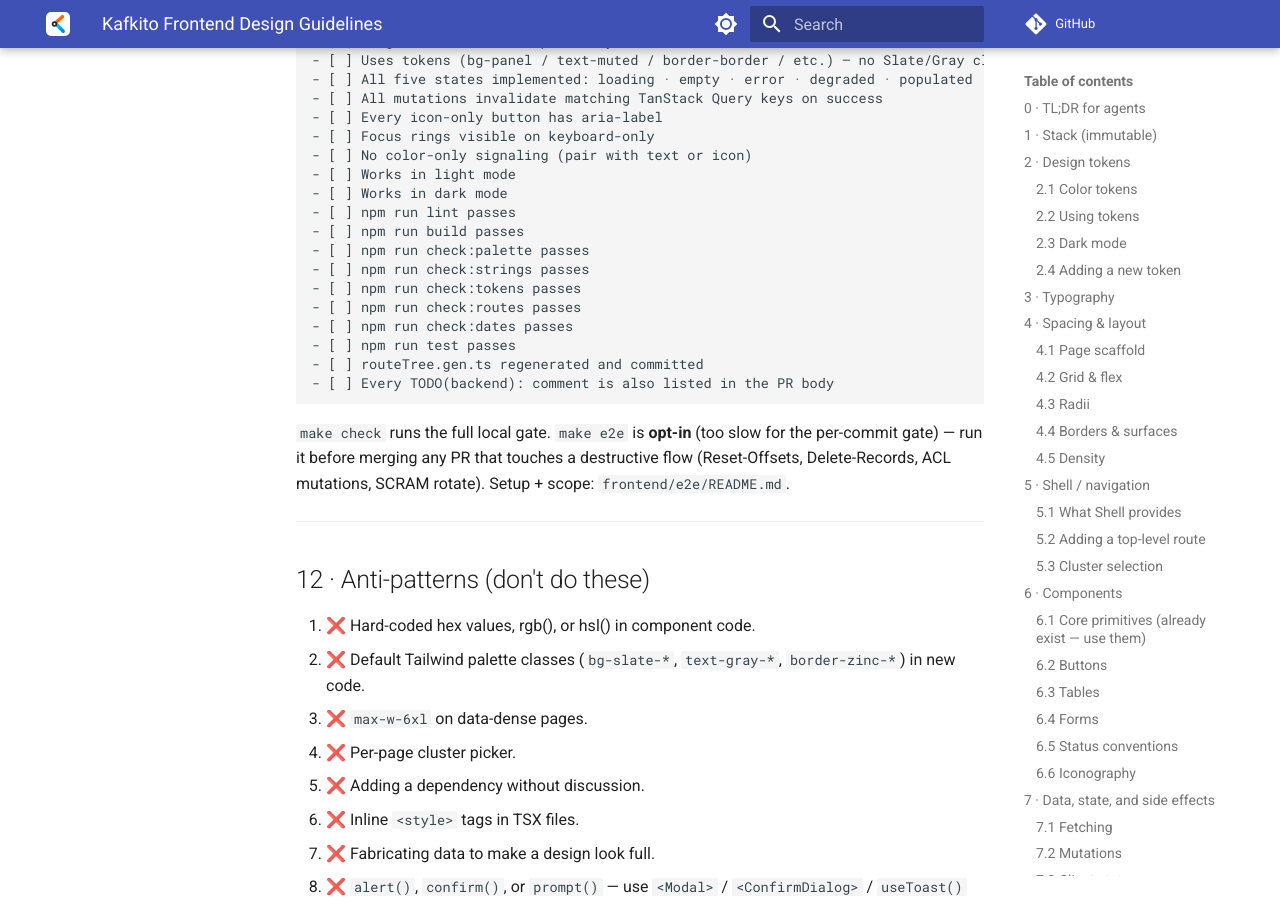
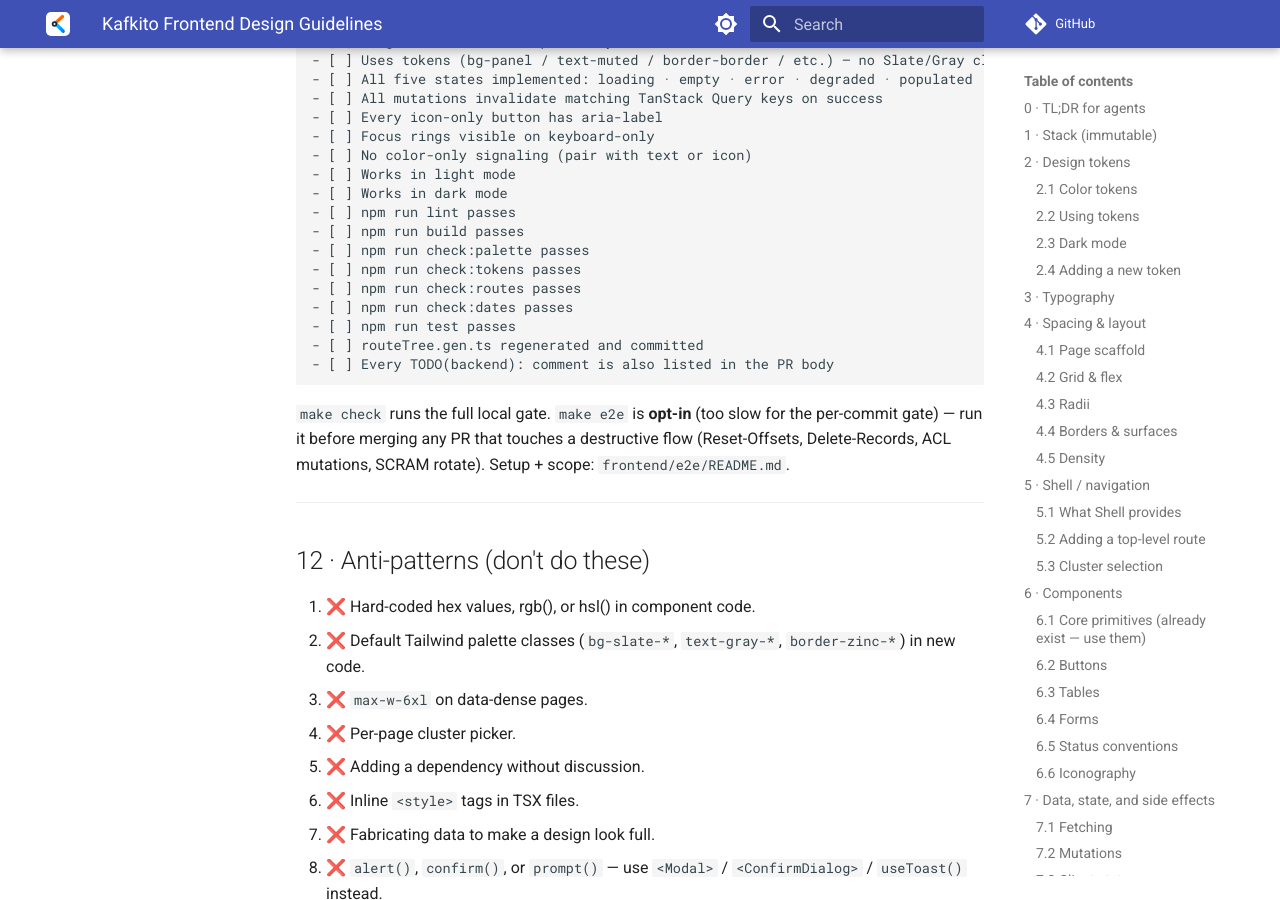
Before and after one commit to FinkeFlo/kafkito, an MkDocs documentation site: the page built from docs/DESIGN_GUIDELINES.md, in a window 1280 px wide and 900 px high, scrolled down 15427 px. Built offline with MkDocs 1.6.1 and Material for MkDocs 9.7.7, drawn with Linux system fonts in a browser that asks for light colours; comment, search, counter and statistics services are not loaded.

Commit message:
chore(frontend): drop check-strings German-word blocklist
Code review and the English-only rule in CONTRIBUTING are enough. Remove
the script, its package.json entry and its Makefile/CI/doc references.

Co-authored-by: Copilot <223556219+Copilot@users.noreply.github.com>
Signed-off-by: FinkeFlo <5244525+FinkeFlo@users.noreply.github.com>

```diff
--- a/docs/DESIGN_GUIDELINES.md
+++ b/docs/DESIGN_GUIDELINES.md
@@ -556,7 +556,6 @@ Copy this into the PR description and tick each box.
 - [ ] npm run lint passes
 - [ ] npm run build passes
 - [ ] npm run check:palette passes
-- [ ] npm run check:strings passes
 - [ ] npm run check:tokens passes
 - [ ] npm run check:routes passes
 - [ ] npm run check:dates passes
```
Also changed, not shown: 4 other files.
